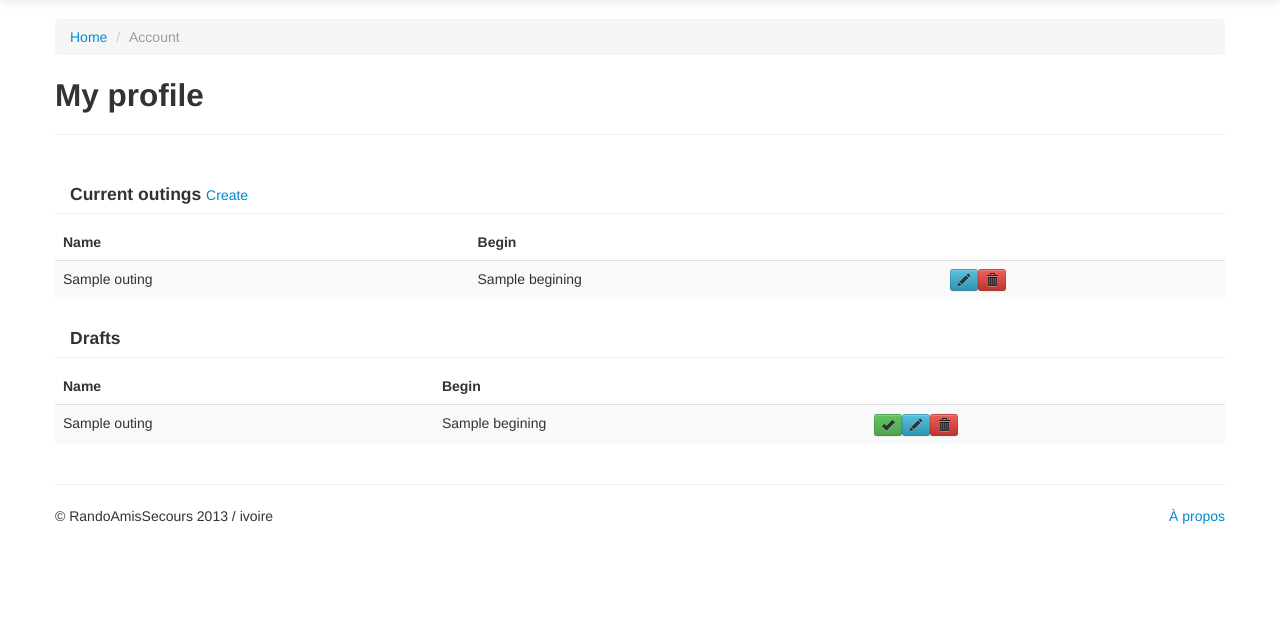
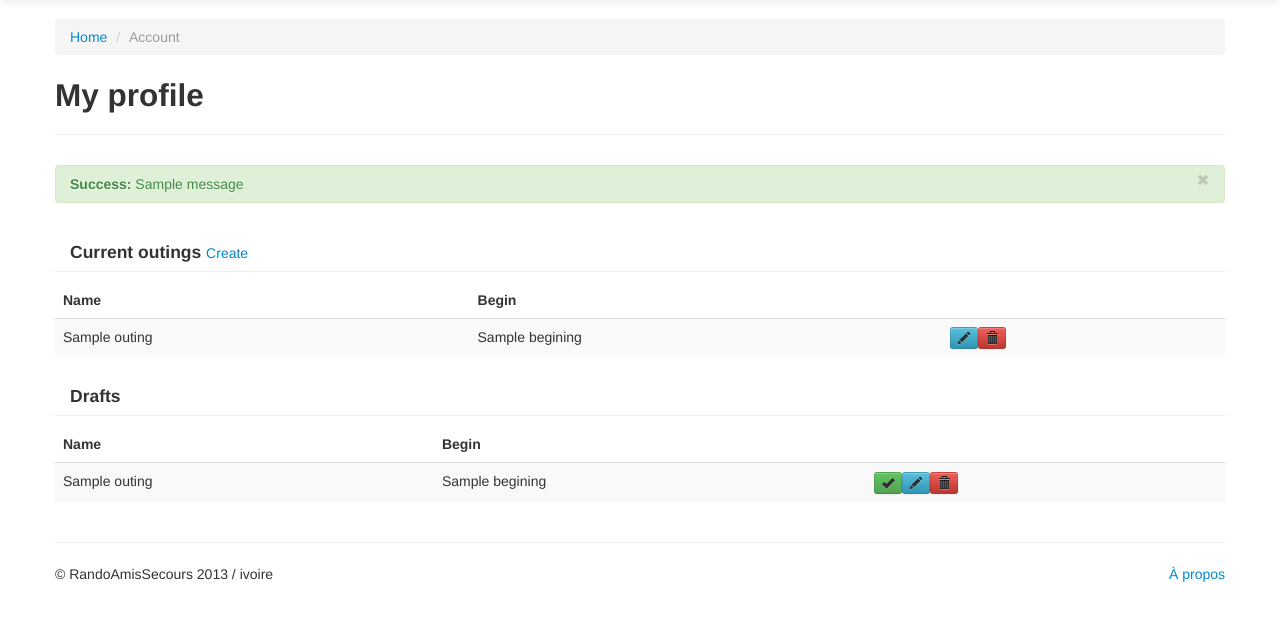
Before and after one commit to ivoire/RandoAmisSecours, a Django app: template RandoAmisSecours/templates/RandoAmisSecours/account/profile.html in a window 1280 px wide. Shown: the part 41-662 px from the top of the page. Run offline with Django 3.2, Linux system fonts and the light colour scheme; the template is opened without the code that fills it: most values are stand-ins (such as "Sample title", 1, 10 or a date in 2020); one stand-in notice (Sample message) is shown.

Commit message:
Profile: print messages

```diff
--- a/RandoAmisSecours/templates/RandoAmisSecours/account/profile.html
+++ b/RandoAmisSecours/templates/RandoAmisSecours/account/profile.html
@@ -13,6 +13,16 @@
 </div>
 
 <div class="row">
+  {% if messages %}
+  <div class="span12">
+    {% for message in messages %}
+    <div class="alert alert-{{ message.tags|default:'error' }}">
+      <button type="button" class="close" data-dismiss="alert"><i class="icon-remove"></i></button>
+      <strong>{{ message.tags|default:'error'|capfirst }}:</strong> {{ message }}
+    </div>
+    {% endfor %}
+  </div>
+  {% endif %}
   <div class="span12">
     <h4 class="modal-header">Current outings <small><a href="{% url 'outings.create' %}">Create</a></small></h4>
     <table class="table table-striped">
```
